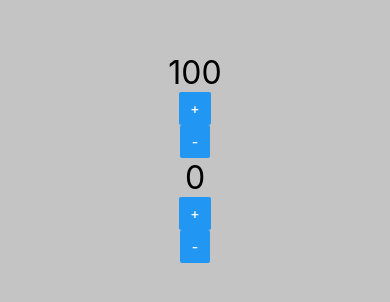
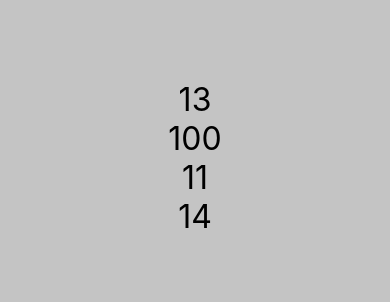
Before and after one commit to hericklima22/aprendendo-react-native, a React Native app in the folder exercicios/: screen / in a window 390 px wide. Shown: the part 264-566 px from the top of the page. Built offline with nearby package versions, Linux system fonts and the light colour scheme.

Commit message:
aula 31 feita: comunicaçao direta

```diff
--- a/exercicios/src/App.js
+++ b/exercicios/src/App.js
@@ -7,15 +7,20 @@
 // import Random from './components/Aleatorio'
 // import Titulo from './components/Titulo'
 // import Botao from './components/Botao'
-import Contador from './components/Contador'
+// import Contador from './components/Contador'
+import Pai from './components/direta/Pai'
 
 
 export default () => (
   <View style={style.App}>
+    <Pai />
+
+
+
     {/* <Botao /> */}
 
-    <Contador inicial={100} passo={10} />
-    <Contador />
+    {/* <Contador inicial={100} passo={10} />
+    <Contador /> */}
 
     {/* <Titulo principal="Cadastro de produto" secundario="Tela de Cadastro" /> */}
 
--- /dev/null
+++ b/exercicios/src/components/direta/Filho.js
@@ -0,0 +1,12 @@
+import React from 'react'
+import { Text } from 'react-native'
+import Estilo from '../estilo'
+
+export default props => {
+    return (
+        <>
+            <Text style={Estilo.fonteGrande}>{props.a}</Text>
+            <Text style={Estilo.fonteGrande}>{props.b}</Text>
+        </>
+    )
+}
--- /dev/null
+++ b/exercicios/src/components/direta/Pai.js
@@ -0,0 +1,15 @@
+import React from 'react'
+import { Text } from 'react-native'
+
+import Filho from './Filho'
+
+export default props => {
+    let x = 13
+    let y = 100
+    return (
+        <>
+            <Filho a={x} b={y} />
+            <Filho a={11} b={14} />
+        </>
+    )
+}
```
